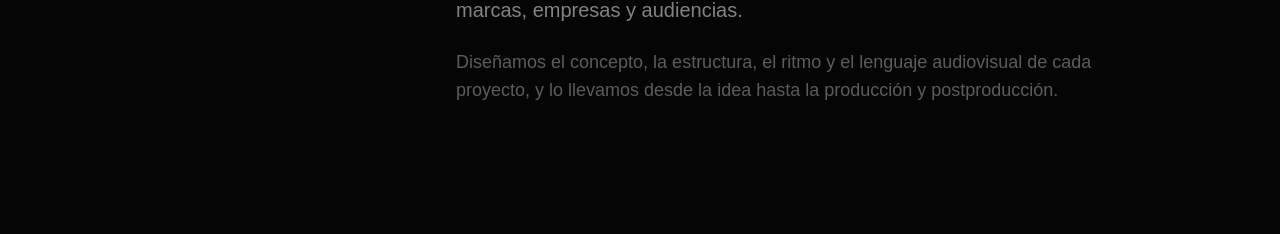
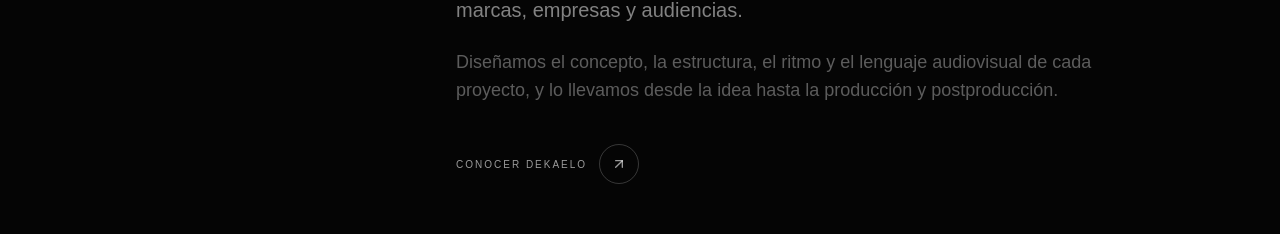
Before and after one commit to TronxGroup/Dekaelo-Media, a Next.js app: page / in a window 1280 px wide. Shown: the part 1193-1427 px from the top of the page. Built offline with nearby package versions, Linux system fonts and the light colour scheme.

Commit message:
Update page.tsx

```diff
--- a/app/page.tsx
+++ b/app/page.tsx
@@ -68,7 +68,6 @@ export default function Home() {
         <div className="flex items-center justify-between px-5 py-5 md:px-10 md:py-7">
 
           <Link href="/" aria-label="Dekaelo Media">
-
             <Image
               src="/dekaelo-logo.png"
               alt="Dekaelo Media"
@@ -77,7 +76,6 @@ export default function Home() {
               priority
               className="h-auto w-[135px] md:w-[165px]"
             />
-
           </Link>
 
           <nav className="flex items-center gap-6 text-[10px] uppercase tracking-[0.2em] md:gap-10 md:text-[11px]">
@@ -89,12 +87,12 @@ export default function Home() {
               Proyectos
             </a>
 
-            <a
-              href="#nosotros"
+            <Link
+              href="/quienes-somos"
               className="hidden text-white/75 transition hover:text-white sm:block"
             >
               Nosotros
-            </a>
+            </Link>
 
             <a
               href="#capacidades"
@@ -114,6 +112,7 @@ export default function Home() {
 
         </div>
       </header>
+
 
       {/* =====================================================
           HERO
@@ -140,6 +139,7 @@ export default function Home() {
         <div className="absolute inset-0 bg-black/35" />
 
         <div className="absolute inset-0 bg-gradient-to-t from-black via-black/10 to-black/25" />
+
 
         {/* Hero content */}
 
@@ -187,6 +187,7 @@ export default function Home() {
         </div>
 
       </section>
+
 
       {/* =====================================================
           INTRO / DIFERENCIAL
@@ -238,6 +239,23 @@ export default function Home() {
 
               </p>
 
+              {/* Link a Nosotros */}
+
+              <Link
+                href="/quienes-somos"
+                className="group mt-10 inline-flex items-center gap-3 text-[10px] uppercase tracking-[0.2em] text-white/60 transition hover:text-white"
+              >
+
+                Conocer Dekaelo
+
+                <span className="flex h-10 w-10 items-center justify-center rounded-full border border-white/20 transition group-hover:border-[#f51b24] group-hover:bg-[#f51b24]">
+
+                  <ArrowUpRight className="h-4 w-4" />
+
+                </span>
+
+              </Link>
+
             </div>
 
           </div>
@@ -245,6 +263,7 @@ export default function Home() {
         </div>
 
       </section>
+
 
       {/* =====================================================
           PROYECTOS
@@ -277,6 +296,7 @@ export default function Home() {
           </p>
 
         </div>
+
 
         <div className="grid grid-cols-1 gap-x-6 gap-y-16 md:grid-cols-2">
 
@@ -316,6 +336,7 @@ export default function Home() {
 
               </div>
 
+
               <div className="mt-5 flex items-start justify-between gap-6">
 
                 <div>
@@ -348,6 +369,7 @@ export default function Home() {
 
       </section>
 
+
       {/* =====================================================
           MANIFIESTO
       ====================================================== */}
@@ -371,6 +393,7 @@ export default function Home() {
             </span>
 
           </h2>
+
 
           <div className="mt-16 grid gap-12 md:grid-cols-2">
 
@@ -405,6 +428,7 @@ export default function Home() {
 
       </section>
 
+
       {/* =====================================================
           CAPACIDADES
       ====================================================== */}
@@ -435,6 +459,7 @@ export default function Home() {
             </h2>
 
           </div>
+
 
           <div className="border-t border-white/15">
 
@@ -468,6 +493,7 @@ export default function Home() {
         </div>
 
       </section>
+
 
       {/* =====================================================
           CONTACTO
@@ -505,6 +531,7 @@ export default function Home() {
 
           </p>
 
+
           <a
             href="mailto:info@dekaelomedia.com"
             className="group mt-12 inline-flex items-center gap-4 border border-white/20 px-7 py-4 text-xs uppercase tracking-[0.18em] transition hover:border-[#f51b24] hover:bg-[#f51b24]"
@@ -519,6 +546,7 @@ export default function Home() {
         </div>
 
       </section>
+
 
       {/* =====================================================
           FOOTER
@@ -546,6 +574,7 @@ export default function Home() {
 
           </div>
 
+
           {/* CONTACTO + REDES */}
 
           <div className="flex flex-col gap-5 md:items-end">
@@ -556,6 +585,7 @@ export default function Home() {
             >
               info@dekaelomedia.com
             </a>
+
 
             <div className="flex flex-wrap gap-6 text-[10px] uppercase tracking-[0.18em]">
 
@@ -568,6 +598,7 @@ export default function Home() {
                 Instagram
               </a>
 
+
               <a
                 href="https://www.linkedin.com/company/dekaelo-media/"
                 target="_blank"
@@ -577,6 +608,7 @@ export default function Home() {
                 LinkedIn
               </a>
 
+
               <a
                 href="#proyectos"
                 className="text-white/40 transition hover:text-white"
@@ -584,12 +616,14 @@ export default function Home() {
                 Proyectos
               </a>
 
-              <a
-                href="#nosotros"
+
+              <Link
+                href="/quienes-somos"
                 className="text-white/40 transition hover:text-white"
               >
                 Nosotros
-              </a>
+              </Link>
+
 
               <a
                 href="#capacidades"
@@ -597,6 +631,7 @@ export default function Home() {
               >
                 Capacidades
               </a>
+
 
               <a
                 href="#contacto"
@@ -611,6 +646,7 @@ export default function Home() {
 
         </div>
 
+
         <div className="mt-12 border-t border-white/10 pt-6 text-[10px] text-white/20">
 
           © {new Date().getFullYear()} Dekaelo Media
```
